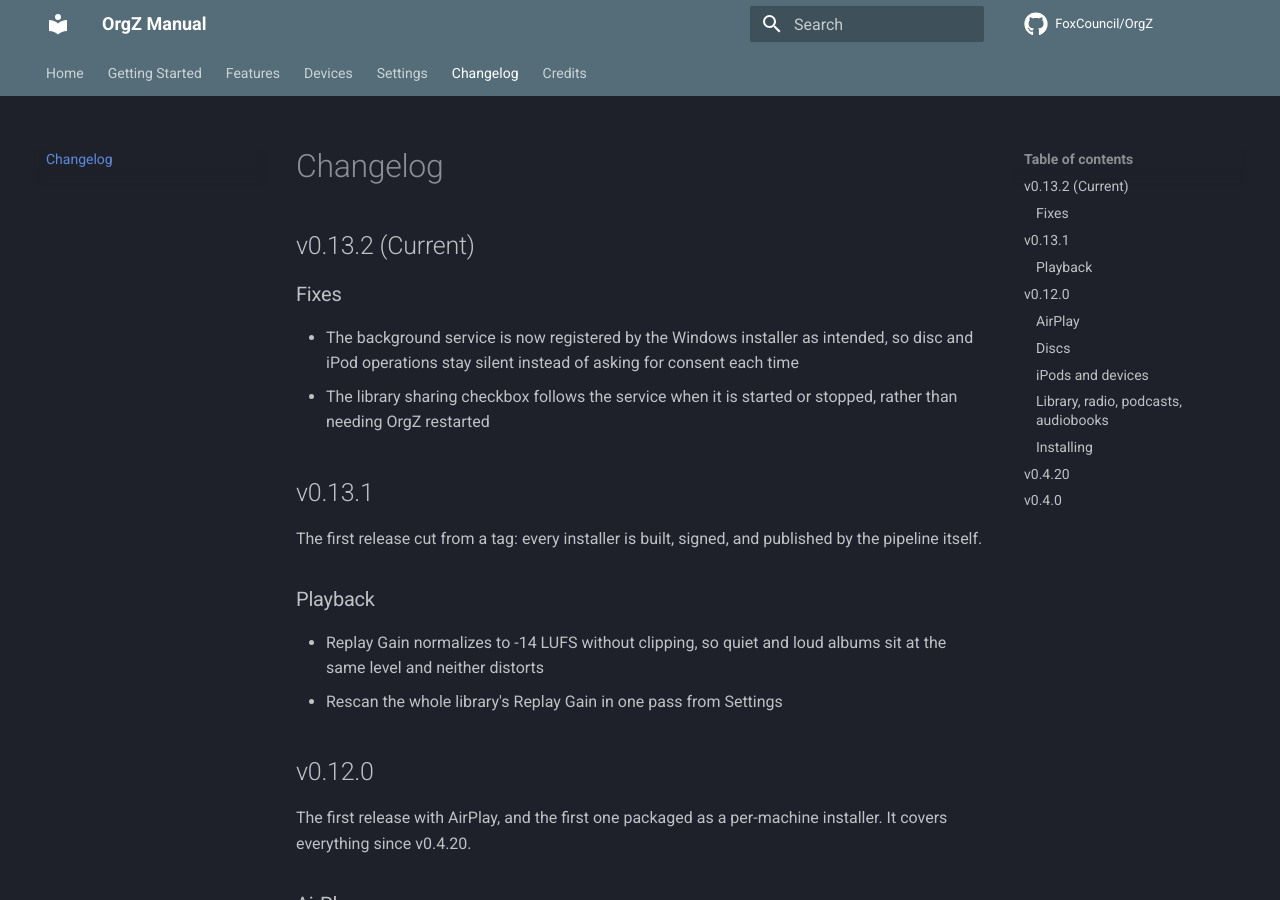
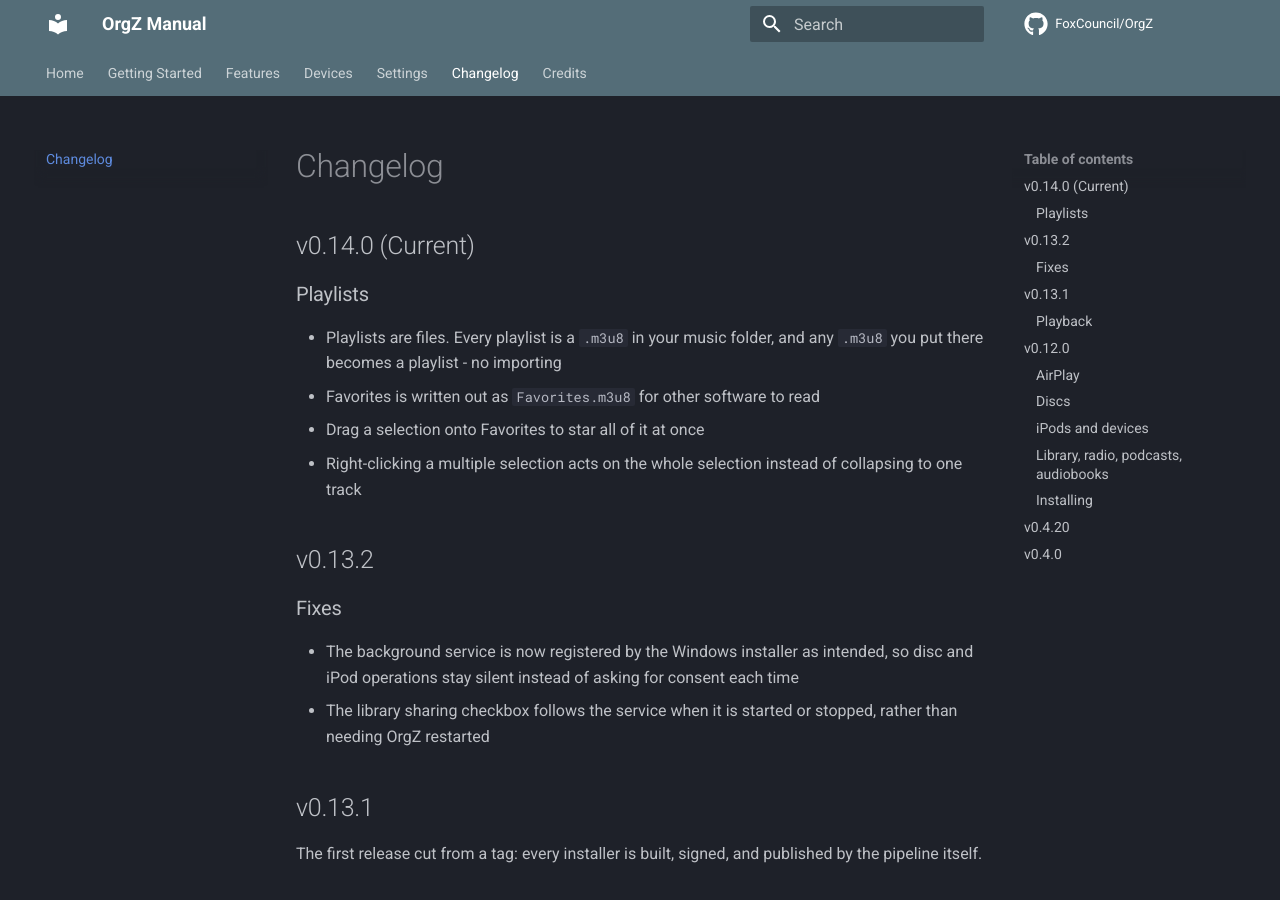
Before and after one commit to FoxCouncil/OrgZ, an MkDocs documentation site: the page built from docs/changelog.md, in a window 1280 px wide and 900 px high. Built offline with MkDocs 1.6.1 and Material for MkDocs 9.7.7, drawn with Linux system fonts in a browser that asks for light colours; comment, search, counter and statistics services are not loaded; the version menu is left out.

```diff
--- a/docs/changelog.md
+++ b/docs/changelog.md
@@ -1,6 +1,17 @@
 # Changelog
 
-## v0.13.2 (Current)
+## v0.14.0 (Current)
+
+### Playlists
+
+- Playlists are files. Every playlist is a `.m3u8` in your music folder, and any
+  `.m3u8` you put there becomes a playlist - no importing
+- Favorites is written out as `Favorites.m3u8` for other software to read
+- Drag a selection onto Favorites to star all of it at once
+- Right-clicking a multiple selection acts on the whole selection instead of
+  collapsing to one track
+
+## v0.13.2
 
 ### Fixes
 
```
Also changed, not shown: roadmap.md (+1 -1 lines), 1 other file.
